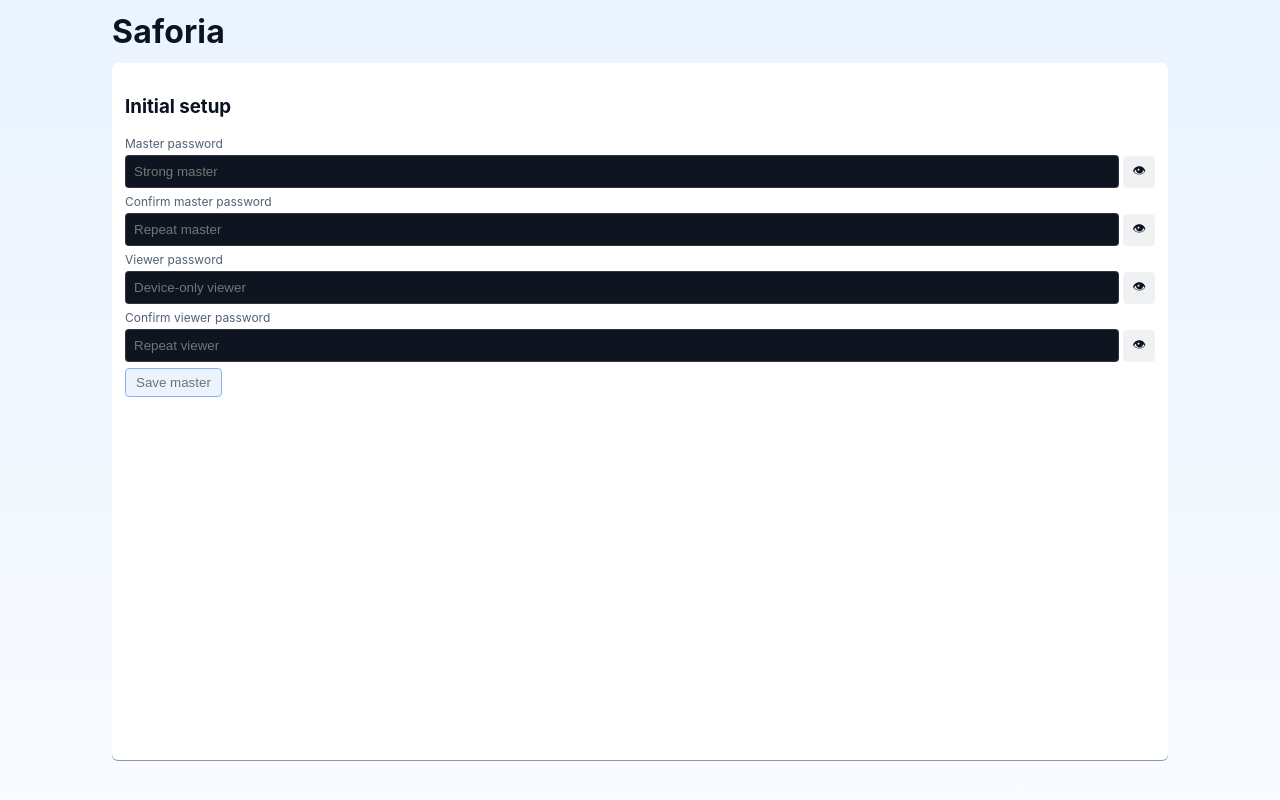
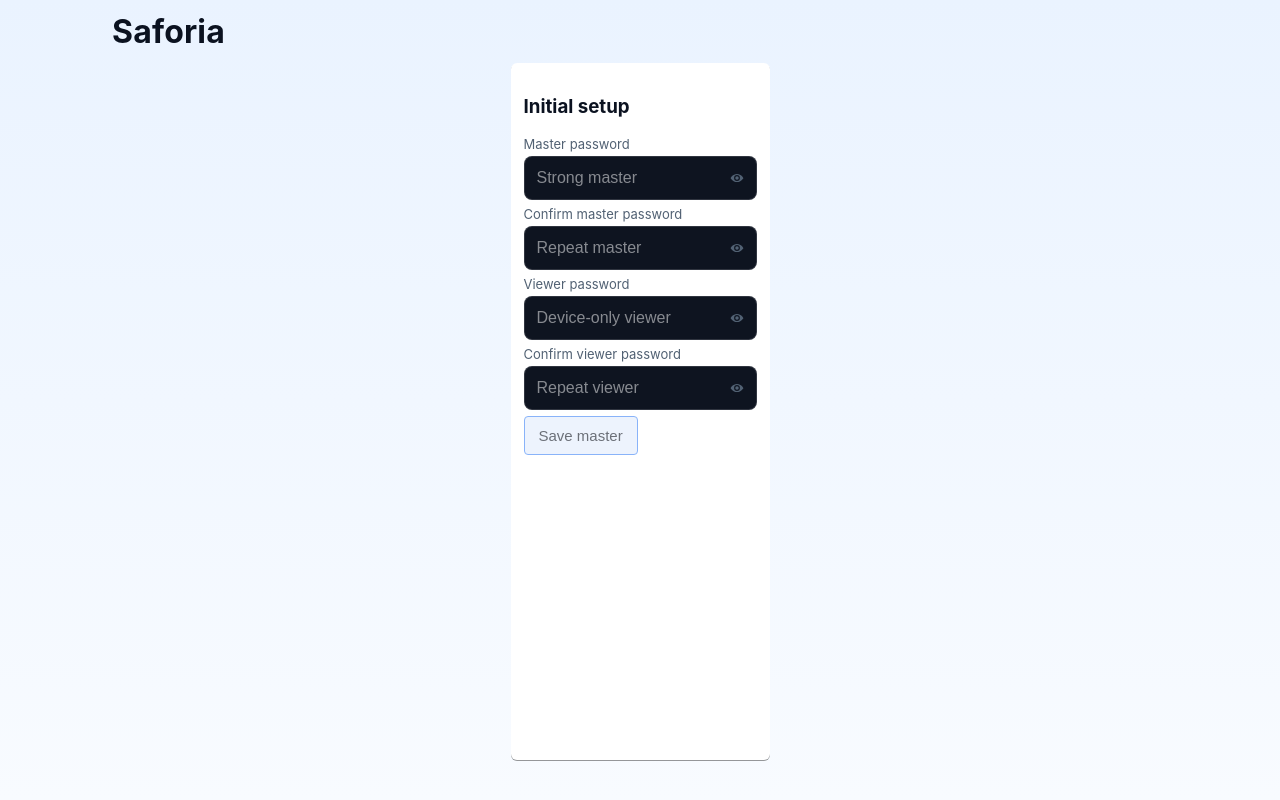
Before and after one commit to projscale/saforia, a React (Vite) app: page / in a window 1280 px wide. Built offline with nearby package versions, Linux system fonts and the light colour scheme.

Commit message:
UI inputs: affix eye integrated (non-tabbable), larger inputs and placeholders; Setup screen responsive sizing; list actions bigger; adjust list scrollbar gutter to align width with search

```diff
--- a/src/styles.css
+++ b/src/styles.css
@@ -41,7 +41,14 @@ input[type="checkbox"] { width: 16px; height: 16px; accent-color: var(--primary)
 input:focus-visible, select:focus-visible, .btn:focus-visible { outline: 2px solid var(--primary); outline-offset: 1px; }
 .spinner { width: 14px; height: 14px; border-radius: 50%; border: 2px solid rgba(255,255,255,0.3); border-top-color: var(--primary); animation: spin .8s linear infinite; }
 .btn:disabled { opacity: 0.6; cursor: not-allowed; }
-input, select { background: #0e1420; border: 1px solid var(--border); color: var(--fg); padding: 8px; border-radius: 4px; }
+input, select { background: #0e1420; border: 1px solid var(--border); color: var(--fg); padding: 10px 12px; border-radius: 8px; }
+input::placeholder, select::placeholder { color: rgba(255,255,255,0.5); }
+/* Affixed input with suffix button (eye) */
+.input-affix { position: relative; }
+.input-affix input { width: 100%; padding-right: 40px; }
+.affix-btn { position: absolute; right: 6px; top: 50%; transform: translateY(-50%); width: 28px; height: 28px; border-radius: 6px; border: 1px solid transparent; background: transparent; color: var(--muted); display: inline-flex; align-items: center; justify-content: center; cursor: pointer; }
+.affix-btn:hover { background: rgba(255,255,255,0.06); color: var(--fg); }
+.affix-btn.active { color: var(--fg); }
 label { font-size: 12px; color: var(--muted); }
 
 /* Scrollbar styling (WebKit + Firefox) */
@@ -53,7 +60,8 @@ label { font-size: 12px; color: var(--muted); }
 ::-webkit-scrollbar-corner { background: transparent; }
 
 /* Prefer stable gutters for scrollable regions to avoid layout shift */
-.list-scroll, .mobile-list, .side-panel, .sheet, .drawer { scrollbar-gutter: stable both-edges; }
+.mobile-list, .side-panel, .sheet, .drawer { scrollbar-gutter: stable both-edges; }
+.list-scroll { scrollbar-gutter: stable; }
 
 /* Progress bars */
 .progress { width: 100%; height: 6px; background: rgba(255,255,255,0.08); border-radius: 999px; overflow: hidden; }
@@ -152,7 +160,7 @@ label { font-size: 12px; color: var(--muted); }
 .notice { padding: 8px 10px; background: rgba(47,111,223,0.12); border: 1px solid rgba(47,111,223,0.35); border-radius: 6px; color: var(--fg); }
 
 /* Icon-only buttons for strict UI */
-.icon-btn { width: 20px; height: 20px; display: inline-flex; align-items: center; justify-content: center; padding: 0; border-radius: 4px; border: 1px solid var(--border); background: #151b25; color: var(--fg); cursor: pointer; }
+.icon-btn { width: 20px; height: 20px; display: inline-flex; align-items: center; justify-content: center; padding: 0; border-radius: 6px; border: 1px solid var(--border); background: #151b25; color: var(--fg); cursor: pointer; }
 .icon-btn:hover { background: #192130; }
 .icon-btn.danger { border-color: var(--danger); }
 
@@ -206,6 +214,19 @@ label { font-size: 12px; color: var(--muted); }
   .modal .btn { padding: 10px 14px; }
 }
 
+/* Larger action buttons inside tables/lists for better click targets (desktop) */
+.list .btn { padding: 8px 12px; }
+.list .icon-btn { width: 28px; height: 28px; }
+.list .icon-btn svg { width: 14px; height: 14px; }
+
+/* Setup screen sizing on larger displays */
+@media (min-width: 900px) {
+  .card.setup { max-width: 720px; margin: 0 auto; }
+  .card.setup input, .card.setup select { font-size: 16px; padding: 12px; }
+  .card.setup .btn { padding: 10px 14px; font-size: 15px; }
+  .card.setup label { font-size: 13px; }
+}
+
 @media (prefers-color-scheme: light) {
   :root {
     --bg: #f8fbff;
--- a/src/ui/PasswordInput.tsx
+++ b/src/ui/PasswordInput.tsx
@@ -18,7 +18,7 @@ export function PasswordInput({ label, value, onChange, placeholder, autoComplet
   return (
     <div className="input-group">
       <label htmlFor={id}>{label}</label>
-      <div className="input-with-btns">
+      <div className="input-affix">
         <input
           id={id}
           type={revealed ? 'text' : 'password'}
@@ -34,8 +34,20 @@ export function PasswordInput({ label, value, onChange, placeholder, autoComplet
           autoCorrect="off"
           autoCapitalize="none"
         />
-        <button type="button" className="btn small" aria-label={revealed ? 'Hide password' : 'Show password'} title={revealed ? 'Hide password' : 'Show password'} onClick={() => setRevealed(r => !r)}>
-          {revealed ? '🙈' : '👁'}
+        <button
+          type="button"
+          className={`affix-btn ${revealed ? 'active' : ''}`}
+          aria-hidden="true"
+          tabIndex={-1}
+          title={revealed ? 'Hide password' : 'Show password'}
+          onMouseDown={(e) => { e.preventDefault() }}
+          onClick={() => setRevealed(r => !r)}
+        >
+          {revealed ? (
+            <svg width="18" height="18" viewBox="0 0 24 24" aria-hidden="true"><path fill="currentColor" d="M2.81 2.81L1.39 4.22l3.2 3.2C2.64 8.74 1 12 1 12s3.37 7 11 7c2.11 0 3.89-.48 5.36-1.18l3.04 3.04l1.41-1.41L2.81 2.81ZM12 17c-2.76 0-5-2.24-5-5c0-.62.13-1.21.34-1.76l1.54 1.54A2.996 2.996 0 0 0 12 15c.55 0 1.06-.15 1.5-.41l1.58 1.58c-.78.5-1.7.83-2.68.83Zm7.08-2.24l-1.52-1.52c.27-.69.44-1.42.44-2.24c0-3.31-2.69-6-6-6c-.82 0-1.55.17-2.24.44L7.24 2.92C8.71 2.22 10.49 1.74 12.6 1.74c7.63 0 11 7 11 7s-1.64 3.26-4.52 6.02Z"/></svg>
+          ) : (
+            <svg width="18" height="18" viewBox="0 0 24 24" aria-hidden="true"><path fill="currentColor" d="M12 5c-7.633 0-11 7-11 7s3.367 7 11 7s11-7 11-7s-3.367-7-11-7Zm0 12a5 5 0 1 1 0-10a5 5 0 0 1 0 10Zm0-8a3 3 0 1 0 .002 6.002A3 3 0 0 0 12 9Z"/></svg>
+          )}
         </button>
       </div>
     </div>
--- a/src/ui/screens/SetupScreen.tsx
+++ b/src/ui/screens/SetupScreen.tsx
@@ -25,7 +25,7 @@ export function SetupScreen({ state, setState, busy, error, onSubmit }: {
   const masterMismatch = !!state.master && !!state.master2 && state.master !== state.master2
   const viewerMismatch = !!state.viewer && !!state.viewer2 && state.viewer !== state.viewer2
   return (
-    <div className="card" style={{ marginBottom: 16 }}>
+    <div className="card setup" style={{ marginBottom: 16 }}>
       <h3>{t('initialSetup')}</h3>
       <form onSubmit={(e) => { e.preventDefault(); if (valid && !busy) onSubmit() }} className="col">
         {/* hidden username for browser heuristics */}
```
